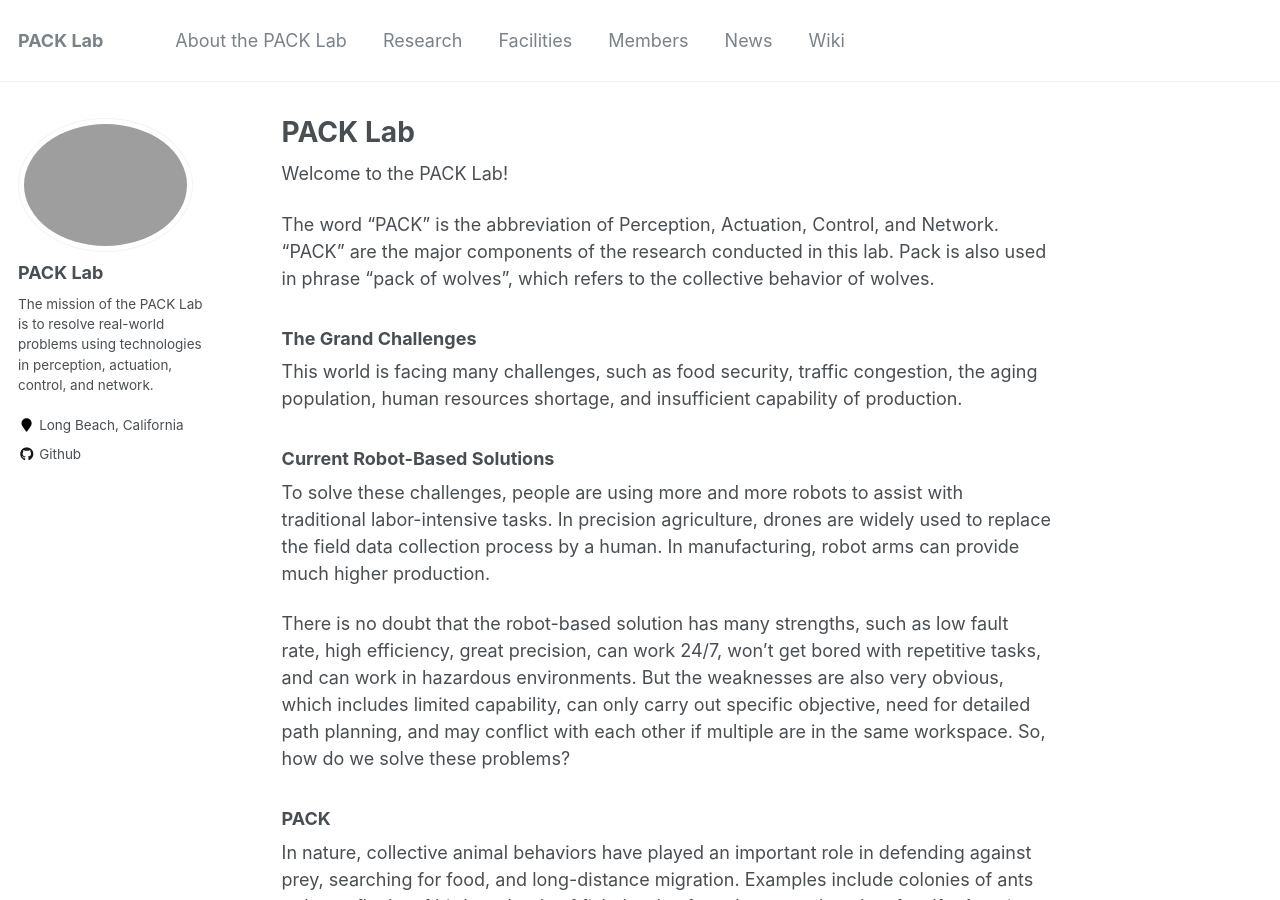
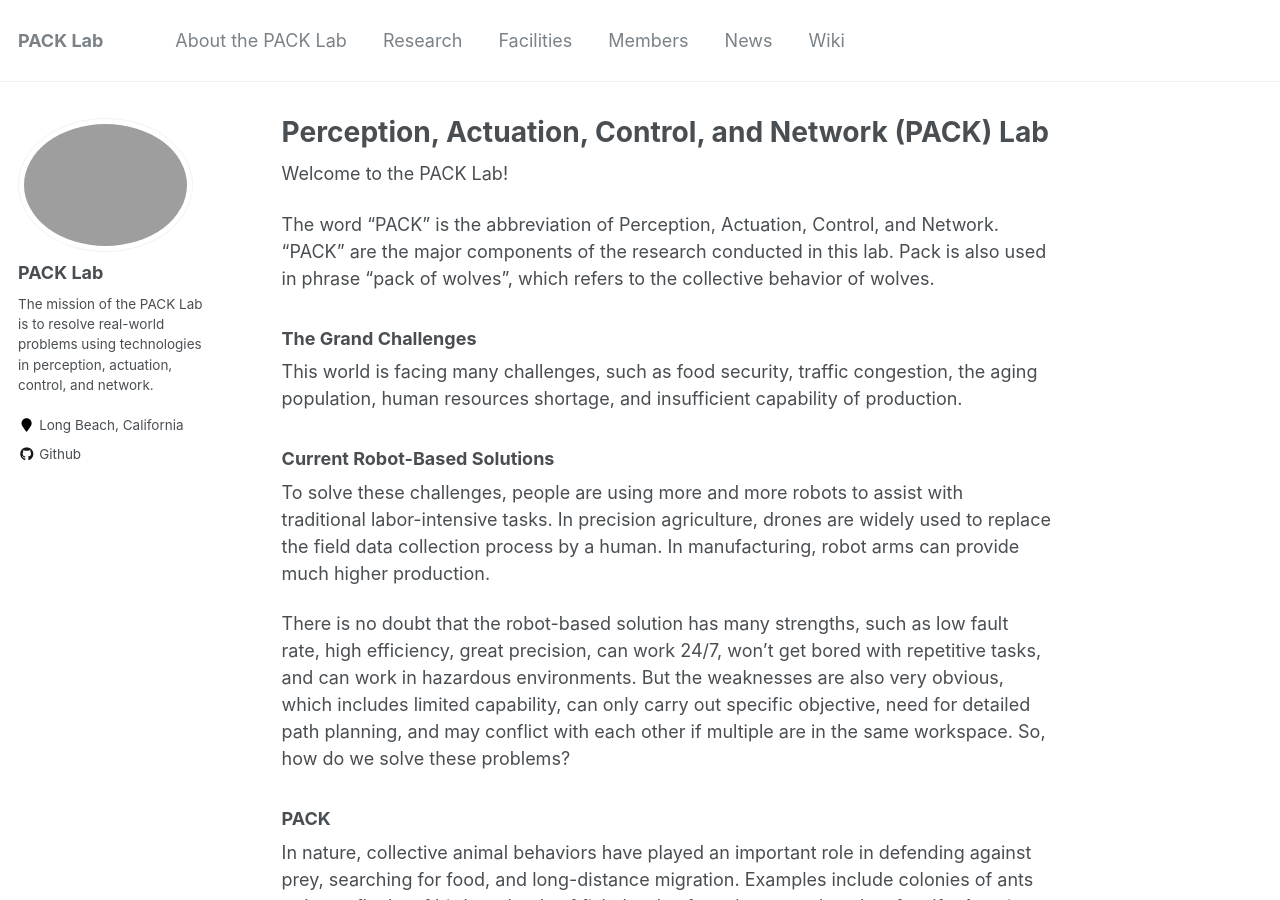
Before and after one commit to pack-lab/pack-lab.github.io, a Jekyll site: the page built from _pages/about.md, in a window 1280 px wide and 900 px high. Built offline with Jekyll 4.4.1, drawn with Linux system fonts in a browser that asks for light colours.

Commit message:
Update about.md

```diff
--- a/_pages/about.md
+++ b/_pages/about.md
@@ -1,6 +1,6 @@
 ---
 permalink: /
-title: "PACK Lab"
+title: "Perception, Actuation, Control, and Network (PACK) Lab"
 excerpt: "About me"
 author_profile: true
 redirect_from:
```
